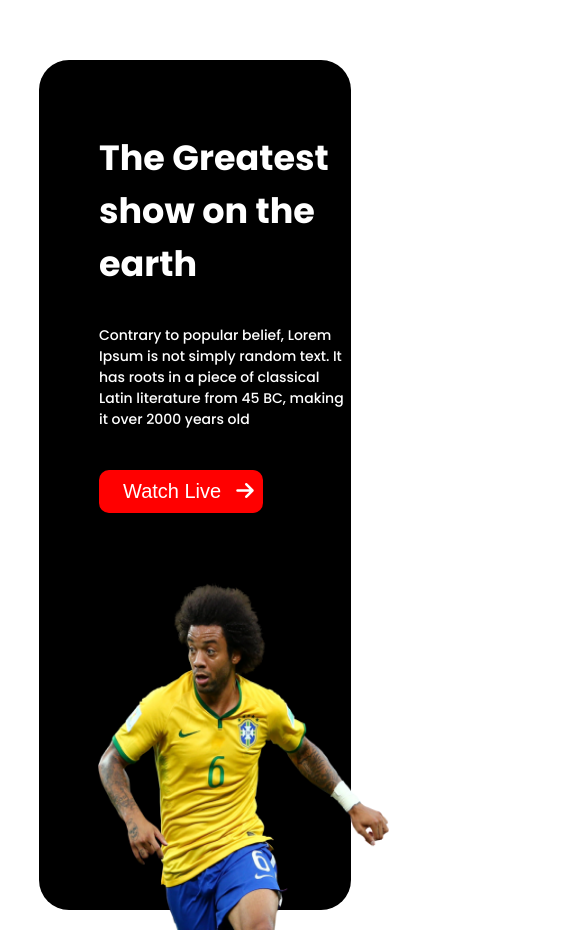
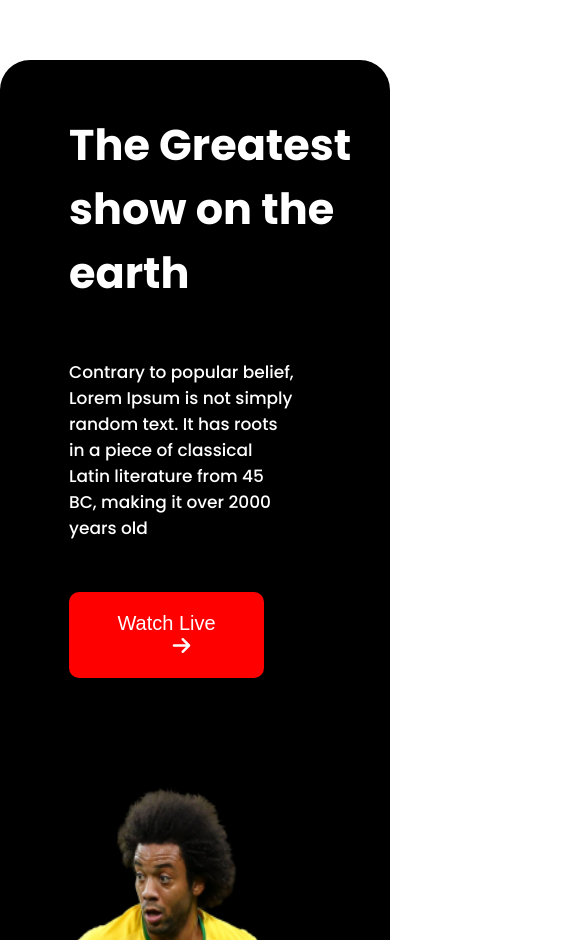
Before and after one commit to mamun2840/World-cup, a plain HTML site: page index.html in a window 390 px wide. Shown: the top 940 px of the page, 585 px wide, since content can reach past the window. Drawn offline with Linux system fonts and the light colour scheme.

Commit message:
fourteen

```diff
--- a/index.html
+++ b/index.html
@@ -34,7 +34,7 @@
             </div>
         </div>
     </header>
-    <section class="container-2">
+    <!-- <section class="container-2">
             <div class="main">
                 <div class="manu">
                     <nav>
@@ -151,5 +151,5 @@
 
             </div>
         </footer>
-    </section>
+    </section> -->
 </html>
--- a/style.css
+++ b/style.css
@@ -230,34 +230,47 @@ footer h1{
     margin: 0 30px;
 }
 
-@media screen and (max-width:668px) {
+@media screen and (max-width:892px) {
     .top-banner {
+        width: 100%;
+        background-color: black;
+        color: white;
+        flex-direction: column;
         display: flex;
-        flex-direction: column;
+        height: 73em;
+    }
 
+    .banner-details {
+        margin: 53px 0 0 69px;
     }
-    .banner-details {
-        width: 80%;
-        margin-top: 71px;
-        margin-left: 60px;
+
+    .banner-details h1 {
+        font-size: 43px;
+        margin-bottom: 54px;
+        width: 299px;
     }
-    .banner-details h1 {
-        font-size: 35px;
-    }
+
     .banner-details p {
-        font-size: 14px;
-        margin-top: 35px;
+        font-size: 17px;
+        width: 116%;
     }
     .banner-details button {
-        padding: 10px 24px;
-    }
-    .banner-img {
-        margin-left: 59px;
-        margin-top: -31px;
+        padding: 20px 45px;
+        border: none;
+        background-color: red;
+        font-size: 20px;
+        color: white;
+        margin-top: 51px;
+        transition: all 1.5s;
+        cursor: pointer;
     }
     .banner-img img {
-        width: 291px;
-        height: 348px;
+        width: 24em;
+        height: 29em;
+        position: relative;
+        top: 8px;
+        margin-left: 1em;
+    }
 
-    }
+
 }
```
